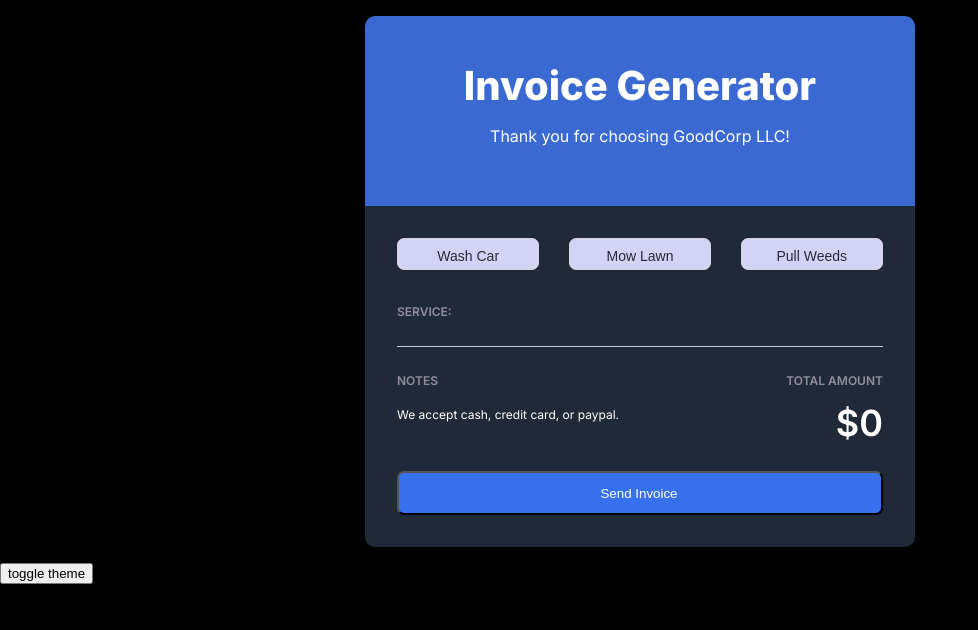
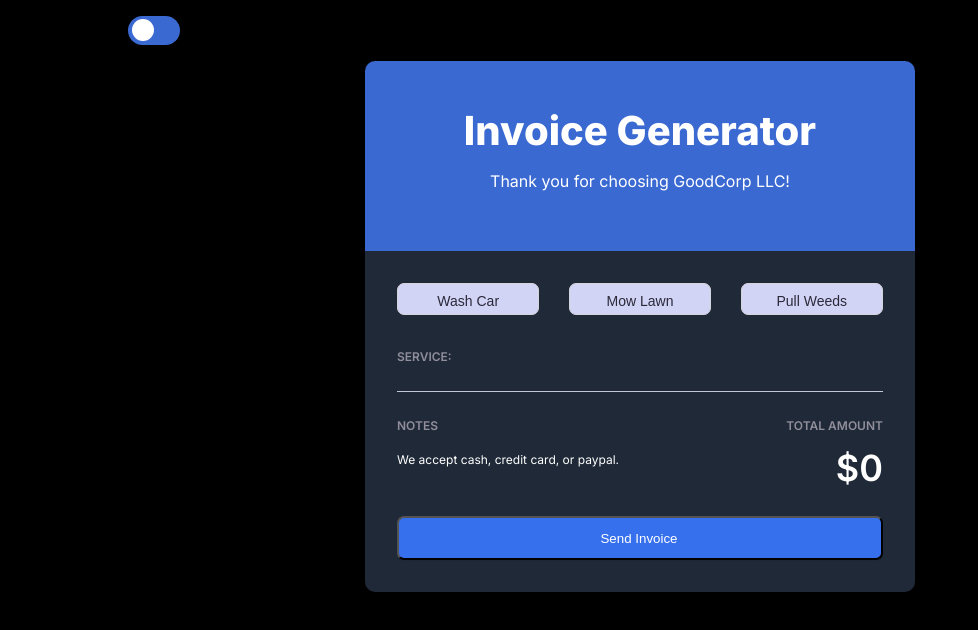
Before and after one commit to GregNicholas/invoice-generator, a plain HTML site: page index.html in a window 1280 px wide. Shown: the whole page, without its empty margins (0-978 px from the left). Drawn offline with nearby package versions, Linux system fonts and the light colour scheme.

Commit message:
new toggle theme button

```diff
--- a/index.html
+++ b/index.html
@@ -5,7 +5,10 @@
         <script src="https://code.jquery.com/jquery-3.6.0.min.js" integrity="sha256-/xUj+3OJU5yExlq6GSYGSHk7tPXikynS7ogEvDej/m4=" crossorigin="anonymous"></script>
     </head>
     <body>
-
+        <label class="switch">
+            <input type="checkbox" id="theme-switch">
+            <span class="slider"></span>
+        </label>
         <section class="whole-card">
             <header class="header">
                 <h1>Invoice Generator</h1>
@@ -29,7 +32,7 @@
                 <button id="submit-invoice">Send Invoice</button>
             </section>
         </section>
-        <button id="theme-switch">toggle theme</button>
+
         <script type="text/javascript" src="index.js"></script>
     </body>
 </html>
```
